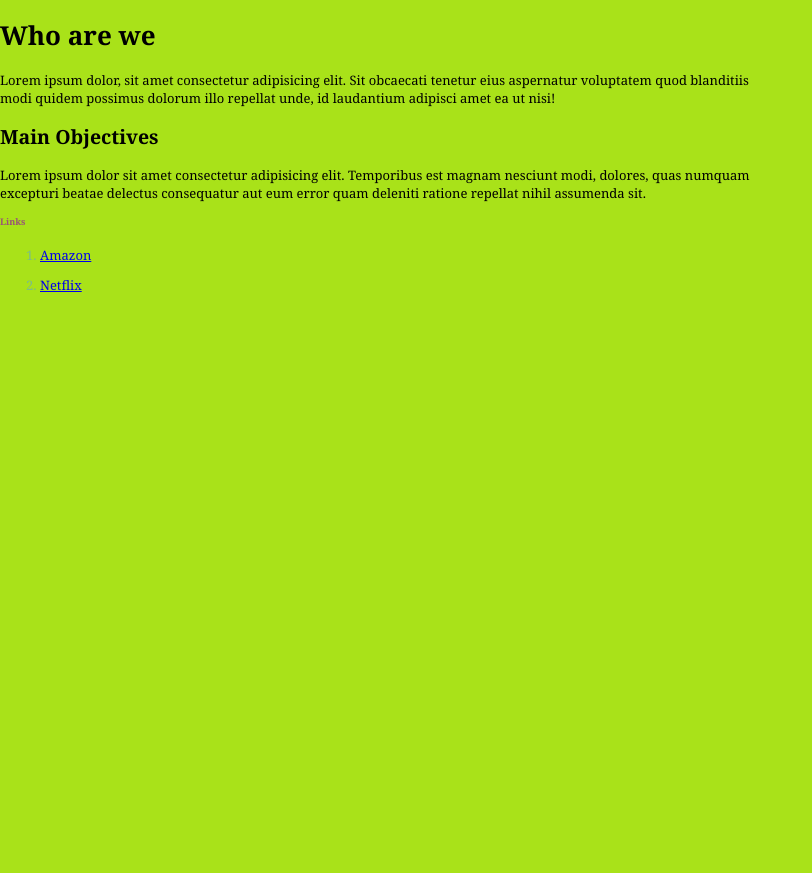
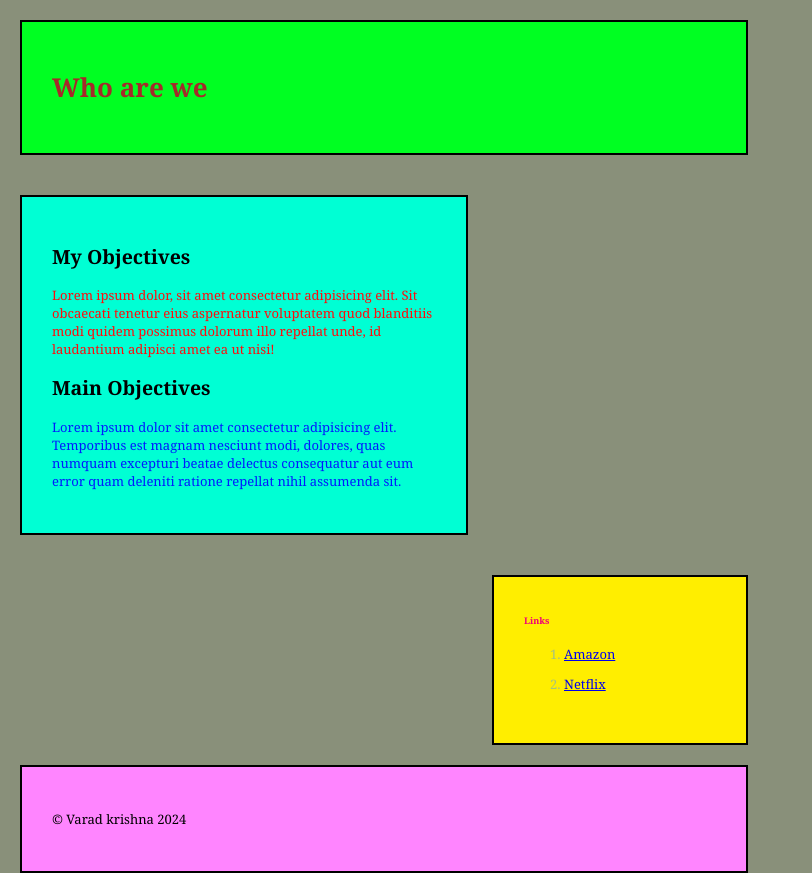
Before and after one commit to varad765/inclass, a plain HTML site: page index.html in a window 1280 px wide. Shown: the whole page, without its empty margins (0-812 px from the left). Before the commit the page ends 800 px from the top, so only its background shows below. Drawn offline with Linux system fonts and the light colour scheme.

Commit message:
inclasstask3

```diff
--- a/css/styles.css
+++ b/css/styles.css
@@ -4,11 +4,45 @@ student number: 8979562
 */
 body{
     font: 13px georgia;
-    background-color: hsla(77, 99%, 44%, 0.9);
+    background-color: hsla(78, 10%, 47%, 0.9);
     width: 60vw;
     height: 70vh;
 }
 #list{
-    color: #957;
+    color: rgb(240, 0, 120);
     font-size: 0.7em;
 }
+header{
+    background-color: hsl(128, 100%, 50%)
+}
+main{
+    float: left;
+    width: 50%;
+    background-color: hsl(170, 100%, 50%);
+}
+aside{
+    float: right;
+    width: 25%;
+    background-color: hsl(56, 100%, 50%);
+
+}
+footer{
+    clear: both;
+    background-color: hsl(300, 100%, 76%);
+}
+.structural{
+    padding: 30px; ;
+    border: 2px solid black;
+    margin: 20px; ;
+}
+#objectives-paragraph{
+color:rgb(255, 12, 12) ;
+}
+#main-objectives-paragraph{
+    color: rgb(0, 26, 255);
+}
+aside a:hover{
+    color: #945;
+footer p{
+    font-size: x-small;
+}
--- a/index.html
+++ b/index.html
@@ -1,7 +1,7 @@
 <!DOCTYPE html>
 <html>
 <head>
-    <meta charset="UTF-8" />
+    <meta charset="UTF-8"/>
     <title>Vkrish</title>
     <link rel="stylesheet" href="css/normalize.css">
     <link rel="stylesheet" href="css/styles.css">
@@ -10,21 +10,26 @@
             list-style: star;
             line-height: 2.3;
             color: rgba(77,150,300,0.5);
-             }
-
-
+           }
 </style>
-
 </head>
-    <body>
-    <h1>Who are we</h1>
-    <p>Lorem ipsum dolor, sit amet consectetur adipisicing elit. Sit obcaecati tenetur eius aspernatur voluptatem quod blanditiis modi quidem possimus dolorum illo repellat unde, id laudantium adipisci amet ea ut nisi!</p>
+<body>
+<header class="structural">
+    <h1 style="color: brown;">Who are we</h1>
+</header>
+<main class="structural">
+    <h2>My Objectives</h2>
+    <p id="objectives-paragraph">Lorem ipsum dolor, sit amet consectetur adipisicing elit. Sit obcaecati tenetur eius aspernatur voluptatem quod blanditiis modi quidem possimus dolorum illo repellat unde, id laudantium adipisci amet ea ut nisi!</p>
     <h2>Main Objectives</h2>
-    <p>Lorem ipsum dolor sit amet consectetur adipisicing elit. Temporibus est magnam nesciunt modi, dolores, quas numquam excepturi beatae delectus consequatur aut eum error quam deleniti ratione repellat nihil assumenda sit.</p>
+    <p id="main-objectives-paragraph">Lorem ipsum dolor sit amet consectetur adipisicing elit. Temporibus est magnam nesciunt modi, dolores, quas numquam excepturi beatae delectus consequatur aut eum error quam deleniti ratione repellat nihil assumenda sit.</p>
+</main>
+<aside class="structural">
     <h2 id="list">Links</h2>
     <ul>
         <li><a href="https://www.amazon.ca/">Amazon</a></li>
         <li><a href="https://www.netflix.com/ca/">Netflix</a></li>
 </ul>
+</aside>
+<footer class="structural"><p>&copy; Varad krishna 2024</p></footer>
 </body>
 </html>
```
